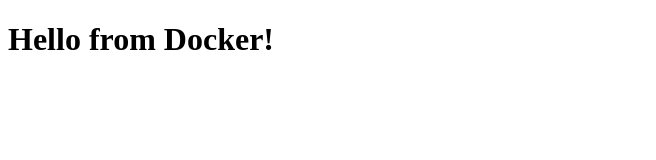
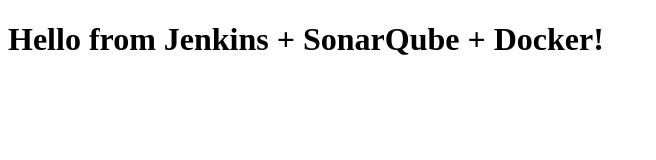
Before and after one commit to adarsh0331/Project_07_Sonarqube_Docker, a plain HTML site: page index.html in a window 1280 px wide. Shown: the whole page, without its empty margins (0-656 px from the left). Drawn offline with Linux system fonts and the light colour scheme.

Commit message:
Update index.html

```diff
--- a/index.html
+++ b/index.html
@@ -1,9 +1,9 @@
 <!DOCTYPE html>
 <html>
 <head>
-    <title>My Simple Webpage</title>
+    <title>CI/CD Pipeline Demo</title>
 </head>
 <body>
-    <h1>Hello from Docker!</h1>
+    <h1>Hello from Jenkins + SonarQube + Docker!</h1>
 </body>
 </html>
```
